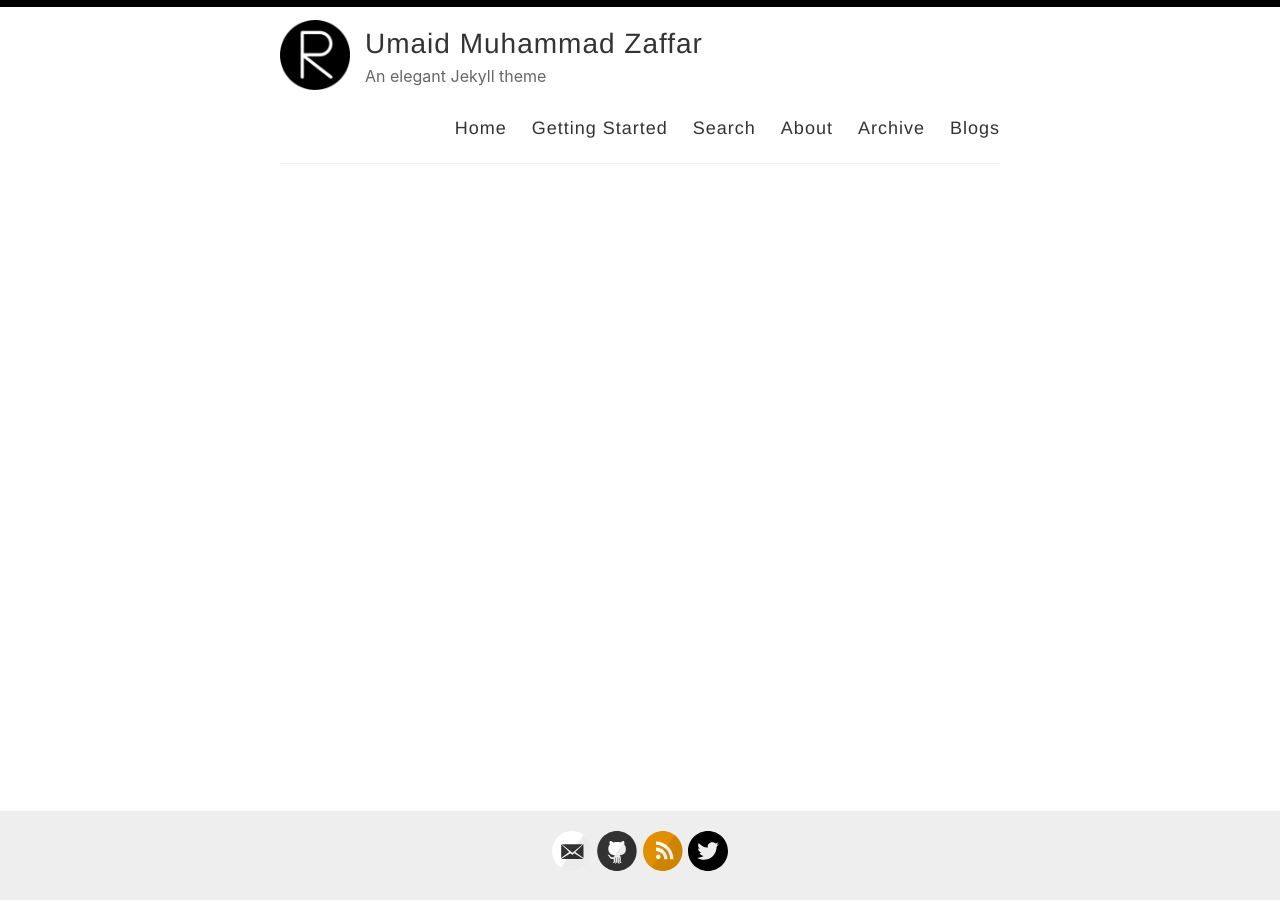
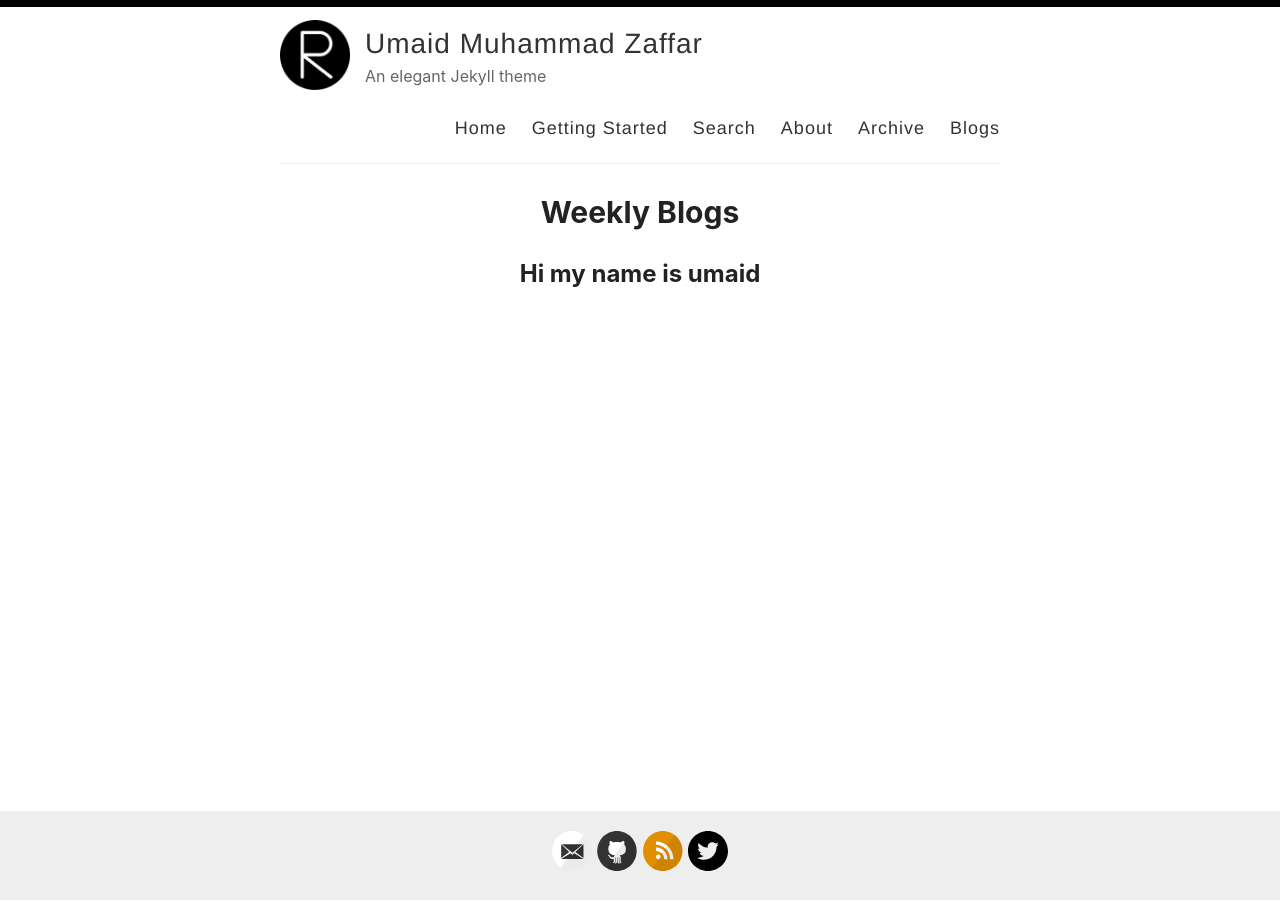
Before and after one commit to umaidmz/umaidmz.github.io, a Jekyll site: the page built from _pages/blogs.md, in a window 1280 px wide. Built offline with Jekyll 4.4.1, drawn with Linux system fonts in a browser that asks for light colours; some of the changed lines change nothing that is shown.

Commit message:
Update Blogs

```diff
--- a/_pages/blogs.md
+++ b/_pages/blogs.md
@@ -1,7 +1,7 @@
 ---
-layout: blog
+layout: page
 permalink: /blogs/
 title: Weekly Blogs
 ---
 
-Hi my name is umaid
+## Hi my name is umaid
```
